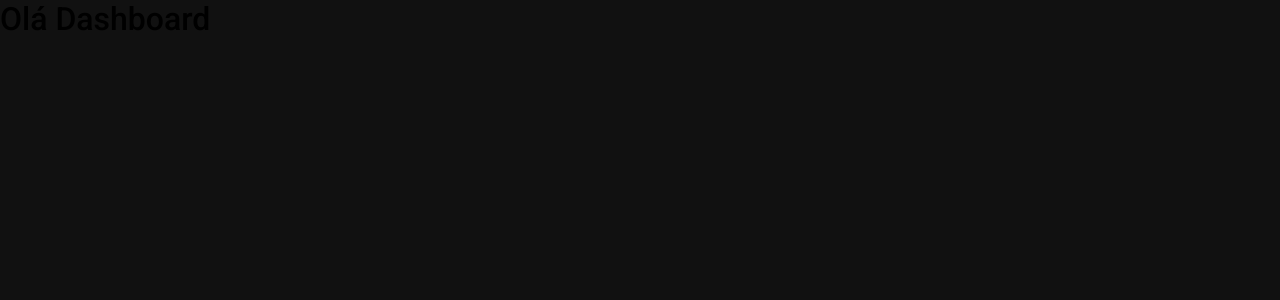
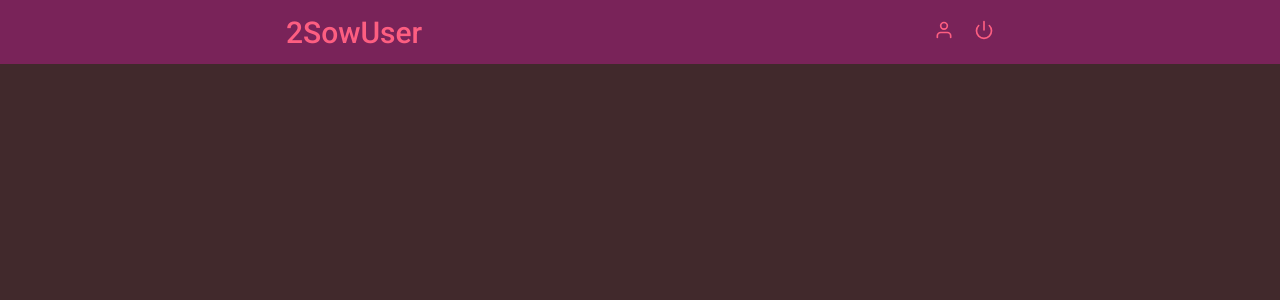
Before and after one commit to cnfreitax/2sow-test, a React (Create React App) app: page /dashboard in a window 1280 px wide. Shown: the top 300 px of the page. Built offline with nearby package versions, Linux system fonts and the light colour scheme; sample sign-in values are in the browser's storage.

Commit message:
create navbar in dashboard

```diff
--- a/db.json
+++ b/db.json
@@ -1,3 +1,37 @@
 {
-  "usuarios": []
+  "usuarios": [
+    {
+      "name": "Victor Freitas",
+      "cpf": "123.545.854.58",
+      "email": "victor@gmail.com",
+      "address": {
+        "cep": "12152-545",
+        "streat": "Av. Resedá",
+        "neighborhood": "Portal dos Ipes",
+        "city": "Cajamar"
+      }
+    },
+    {
+      "name": "Beatriz Chequetto",
+      "cpf": "524.145.854.58",
+      "email": "beatriz@gmail.com",
+      "address": {
+        "cep": "12342-545",
+        "streat": "Valson Lopes",
+        "neighborhood": "Butantã",
+        "city": "São Paulo"
+      }
+    },
+    {
+      "name": "Pedro Brioso",
+      "cpf": "968.536.869.18",
+      "email": "pedro@gmail.com",
+      "address": {
+        "cep": "13112-545",
+        "streat": "R. Guaipa",
+        "neighborhood": "Leopoldina",
+        "city": "São Paulo"
+      }
+    }
+  ]
 }
--- a/package.json
+++ b/package.json
@@ -17,6 +17,7 @@
     "polished": "^3.6.4",
     "react": "^16.13.1",
     "react-dom": "^16.13.1",
+    "react-icons": "^3.10.0",
     "react-router-dom": "^5.2.0",
     "react-scripts": "3.4.1",
     "styled-components": "^5.1.1",
--- /dev/null
+++ b/src/pages/AddUser/index.tsx
@@ -0,0 +1,7 @@
+import React from 'react';
+
+const AddUser: React.FC = () => {
+  return <h1>Hello World</h1>;
+};
+
+export default AddUser;
--- a/src/pages/Dashboard/index.tsx
+++ b/src/pages/Dashboard/index.tsx
@@ -1,7 +1,34 @@
-import React from 'react';
+import React, { useCallback } from 'react';
+import { FiUser, FiPower } from 'react-icons/fi';
+import { useHistory, Link } from 'react-router-dom';
+
+import { Container, Header } from './styles';
 
 const Dashboard: React.FC = () => {
-  return <h1>Olá Dashboard</h1>;
+  const history = useHistory();
+
+  const signOut = useCallback(() => {
+    localStorage.removeItem('@2sow:token');
+
+    history.push('/');
+  }, [history]);
+
+  return (
+    <Container>
+      <Header>
+        <Link to="/">2SowUser</Link>
+
+        <div>
+          <Link to="/user-new">
+            <FiUser />
+          </Link>
+          <button type="button" onClick={signOut}>
+            <FiPower />
+          </button>
+        </div>
+      </Header>
+    </Container>
+  );
 };
 
 export default Dashboard;
--- /dev/null
+++ b/src/pages/Dashboard/styles.ts
@@ -0,0 +1,57 @@
+import styled from 'styled-components';
+
+export const Container = styled.div``;
+
+export const Header = styled.header`
+  width: 100%;
+  height: 64px;
+  padding: 30px;
+  background: #792359;
+
+  display: flex;
+  align-items: center;
+  justify-content: space-around;
+
+  > a {
+    text-decoration: none;
+    font-size: 30px;
+    font-weight: 500;
+    color: #fd5e81;
+  }
+
+  div {
+    display: flex;
+    a {
+      text-decoration: none;
+      svg {
+        margin-right: 20px;
+        color: #fd5e81;
+        width: 20px;
+        height: 20px;
+        transition: color 0.5s, transform 0.5s;
+
+        &:hover {
+          color: #c53030;
+          transform: translateX(3px);
+        }
+      }
+    }
+
+    button {
+      background: transparent;
+      border: 0;
+
+      svg {
+        color: #fd5e81;
+        width: 20px;
+        height: 20px;
+        transition: color 0.5s, transform 0.5s;
+
+        &:hover {
+          color: #c53030;
+          transform: translateX(3px);
+        }
+      }
+    }
+  }
+`;
--- a/src/routes/index.tsx
+++ b/src/routes/index.tsx
@@ -3,6 +3,7 @@ import { Switch } from 'react-router-dom';
 
 import Signin from '../pages/Signin';
 import Dashboard from '../pages/Dashboard';
+import AddUser from '../pages/AddUser';
 
 import Route from './Route';
 
@@ -10,6 +11,7 @@ const Routes: React.FC = () => (
   <Switch>
     <Route path="/" exact component={Signin} />
     <Route path="/dashboard" exact component={Dashboard} isPrivate />
+    <Route path="/user-new" exact component={AddUser} isPrivate />
   </Switch>
 );
 
--- a/src/styles/global.ts
+++ b/src/styles/global.ts
@@ -9,7 +9,7 @@ export default createGlobalStyle`
 }
 
 body {
-  background: #111;
+  background: #41292c;
 }
 
 body, input, button {
```
Also changed, not shown: 1 other file (tests, documents, lock files or other folders).
